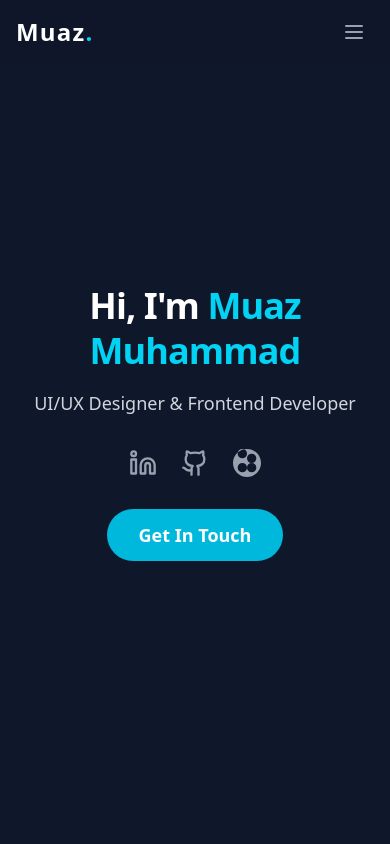
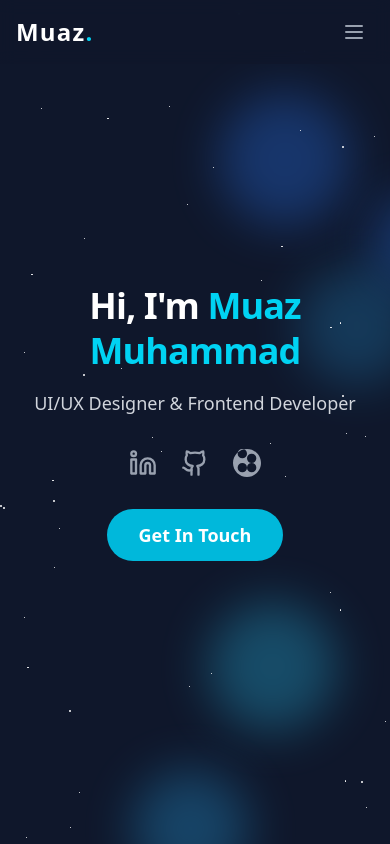
Before and after one commit to muaz64/my-uiux-portfolio, a React (Vite) app: page / in a window 390 px wide. Shown: the top 844 px of the page. Built offline with nearby package versions, Linux system fonts and the light colour scheme.

Commit message:
2nd commit

```diff
--- a/src/App.jsx
+++ b/src/App.jsx
@@ -1,6 +1,97 @@
-import { useState, useEffect } from 'react';
-import { Mail, Linkedin, Github, Menu, X, Briefcase, Code, Star, User, Phone, MapPin, Download } from 'lucide-react';
+import React, { useState, useEffect } from 'react';
+import { Mail, Linkedin, Github, Menu, X, Briefcase, Star, Phone, MapPin, Download } from 'lucide-react';
 import myDp from "./assets/muaz dp.jpg"
+
+// Starry Blob Background Component
+const BlobBackground = () => {
+  const blobs = Array.from({ length: 5 }).map((_, i) => ({
+    id: i,
+    size: Math.random() * (150 - 80) + 80, // Blob size between 80px and 150px
+    top: Math.random() * 100, // Random top position
+    left: Math.random() * 100, // Random left position
+    duration: Math.random() * (20 - 10) + 10, // Animation duration between 10s and 20s
+    delay: Math.random() * 5, // Animation delay up to 5s
+    color: `hsl(${Math.random() * 30 + 190}, 70%, 50%)`, // Shades of cyan/blue
+    opacity: Math.random() * (0.4 - 0.2) + 0.2, // Opacity between 0.2 and 0.4
+  }));
+
+  const stars = Array.from({ length: 50 }).map((_, i) => ({
+    id: i,
+    top: Math.random() * 100,
+    left: Math.random() * 100,
+    size: Math.random() * (2 - 0.5) + 0.5, // Star size between 0.5px and 2px
+    delay: Math.random() * 10,
+  }));
+
+  return (
+    <div className="absolute inset-0 overflow-hidden pointer-events-none">
+      {blobs.map(blob => (
+        <div
+          key={blob.id}
+          className="absolute rounded-full filter blur-xl opacity-40 animate-blob-move"
+          style={{
+            width: blob.size,
+            height: blob.size,
+            top: `${blob.top}%`,
+            left: `${blob.left}%`,
+            backgroundColor: blob.color,
+            animationDuration: `${blob.duration}s`,
+            animationDelay: `${blob.delay}s`,
+            opacity: blob.opacity,
+          }}
+        ></div>
+      ))}
+      {stars.map(star => (
+        <div
+          key={star.id}
+          className="absolute bg-white rounded-full animate-star-blink"
+          style={{
+            width: star.size,
+            height: star.size,
+            top: `${star.top}%`,
+            left: `${star.left}%`,
+            animationDelay: `${star.delay}s`,
+          }}
+        ></div>
+      ))}
+       {/* CSS for animations */}
+      <style>{`
+        @keyframes blob-move {
+          0%, 100% {
+            transform: translate(0, 0) scale(1);
+          }
+          33% {
+            transform: translate(calc(50vw - 100%), calc(50vh - 100%)) scale(1.1);
+          }
+          66% {
+            transform: translate(calc(20vw - 100%), calc(20vh - 100%)) scale(0.9);
+          }
+        }
+
+        @keyframes star-blink {
+          0%, 100% { opacity: 0.5; }
+          50% { opacity: 1; }
+        }
+
+        /* Adjust blob-move for smaller screens to prevent overflow */
+        @media (max-width: 768px) {
+          @keyframes blob-move {
+            0%, 100% {
+              transform: translate(0, 0) scale(1);
+            }
+            33% {
+              transform: translate(calc(20vw - 100%), calc(20vh - 100%)) scale(1.1);
+            }
+            66% {
+              transform: translate(calc(10vw - 100%), calc(10vh - 100%)) scale(0.9);
+            }
+          }
+        }
+      `}</style>
+    </div>
+  );
+};
+
 
 // Main App Component
 export default function App() {
@@ -54,7 +145,13 @@ export default function App() {
       name: " Marvel OTT UI Concept ",
       description: "This UI/UX concept is a Marvel-themed OTT (Over-The-Top) streaming platform designed to deliver a sleek, cinematic, and user-friendly experience for superhero fans. The layout is clean, highly visual, and responsive, making it ideal for desktop and smart TV screens.",
       image: "/images/js-projects.png",
-      link: "https://github.com/your-username/mini-js-projects"
+      link: "https://www.figma.com/community/file/1494752200040659323/ott-project"
+    },
+    {
+      name: "TaskBolt-Modern Task Management UI(Web App)",
+      description: "TaskBolt is a sleek and modern task management interface designed and developed to make productivity effortless.This UI combines a clean dark theme, intuitive navigation, and neatly organized task lists with features like search, priority selection, and tag categorization.",
+      image: "/images/js-projects.png",
+      link: "https://www.figma.com/community/file/1536636654993025741/taskbolt-design"
     },
   ],
 
@@ -198,8 +295,11 @@ export default function App() {
 
   // Hero Section
   const Hero = () => (
-    <section id="home" className="min-h-screen bg-slate-900 text-white flex items-center justify-center">
-      <div className="container mx-auto px-4 sm:px-6 lg:px-8 text-center py-20">
+    <section id="home" className="min-h-screen bg-slate-900 text-white flex items-center justify-center relative overflow-hidden">
+      {/* Starry Blob Background */}
+      <BlobBackground />
+
+      <div className="container mx-auto px-4 sm:px-6 lg:px-8 text-center py-20 relative z-10"> {/* Added z-10 to keep content above blobs */}
         <div className="max-w-3xl mx-auto">
           <h1 className="text-4xl sm:text-5xl md:text-6xl font-extrabold tracking-tight leading-tight mb-4">
             Hi, I'm <span className="text-cyan-400">{portfolioData.name}</span>
@@ -233,7 +333,7 @@ export default function App() {
 
   // About Section
   const About = () => (
-    <section id="about" className="py-20 bg-slate-800">
+    <section id="about" className="py-20 bg-slate-800 my-10">
       <div className="container mx-auto px-4 sm:px-6 lg:px-8">
         <SectionTitle title="About Me" subtitle="A little bit about my journey" />
         <div className="flex flex-col md:flex-row items-center gap-10 lg:gap-16">
@@ -258,7 +358,7 @@ export default function App() {
 
   // Skills Section
   const Skills = () => (
-    <section id="skills" className="py-20 bg-slate-900">
+    <section id="skills" className="py-20 bg-slate-900 my-20">
       <div className="container mx-auto px-4 sm:px-6 lg:px-8">
         <SectionTitle title="My Skills" subtitle="Technologies and tools I work with" />
         <div className="grid grid-cols-1 md:grid-cols-3 gap-8">
@@ -292,11 +392,12 @@ export default function App() {
         <SectionTitle title="My Projects" subtitle="A selection of my work" />
         <div className="grid grid-cols-1 sm:grid-cols-2 lg:grid-cols-3 gap-8">
           {portfolioData.projects.map((project, index) => (
-          <div key={index} className="bg-slate-700 rounded-lg overflow-hidden shadow-lg group transform transition-transform duration-300 hover:-translate-y-2">
-            <img src={project.image} alt={project.name} className="w-full h-48 object-cover" />
-            <div className="p-6">
+            <div key={index} className="bg-slate-700 rounded-lg overflow-hidden shadow-lg group transform transition-transform duration-300 hover:-translate-y-2 flex flex-col">
+              <img src={project.image} alt={project.name} className="w-full h-48 object-cover" onError={(e) => { e.target.onerror = null; e.target.src='https://placehold.co/600x400/1e293b/ffffff?text=Image+Error'; }} />
+              <div className="p-6 flex flex-col flex-grow">
                 <h3 className="text-xl font-bold text-white mb-2">{project.name}</h3>
                 <p className="text-gray-400 mb-4">{project.description}</p>
+                <div className="mt-auto text-center pt-4">
                   <a
                     href={project.link}
                     target="_blank"
@@ -307,11 +408,13 @@ export default function App() {
                   </a>
                 </div>
               </div>
+            </div>
           ))}
         </div>
       </div>
     </section>
   );
+
 
   // Experience & Education Section
   const Experience = () => (
```
Lines whose indentation alone changed are shown as unchanged.
